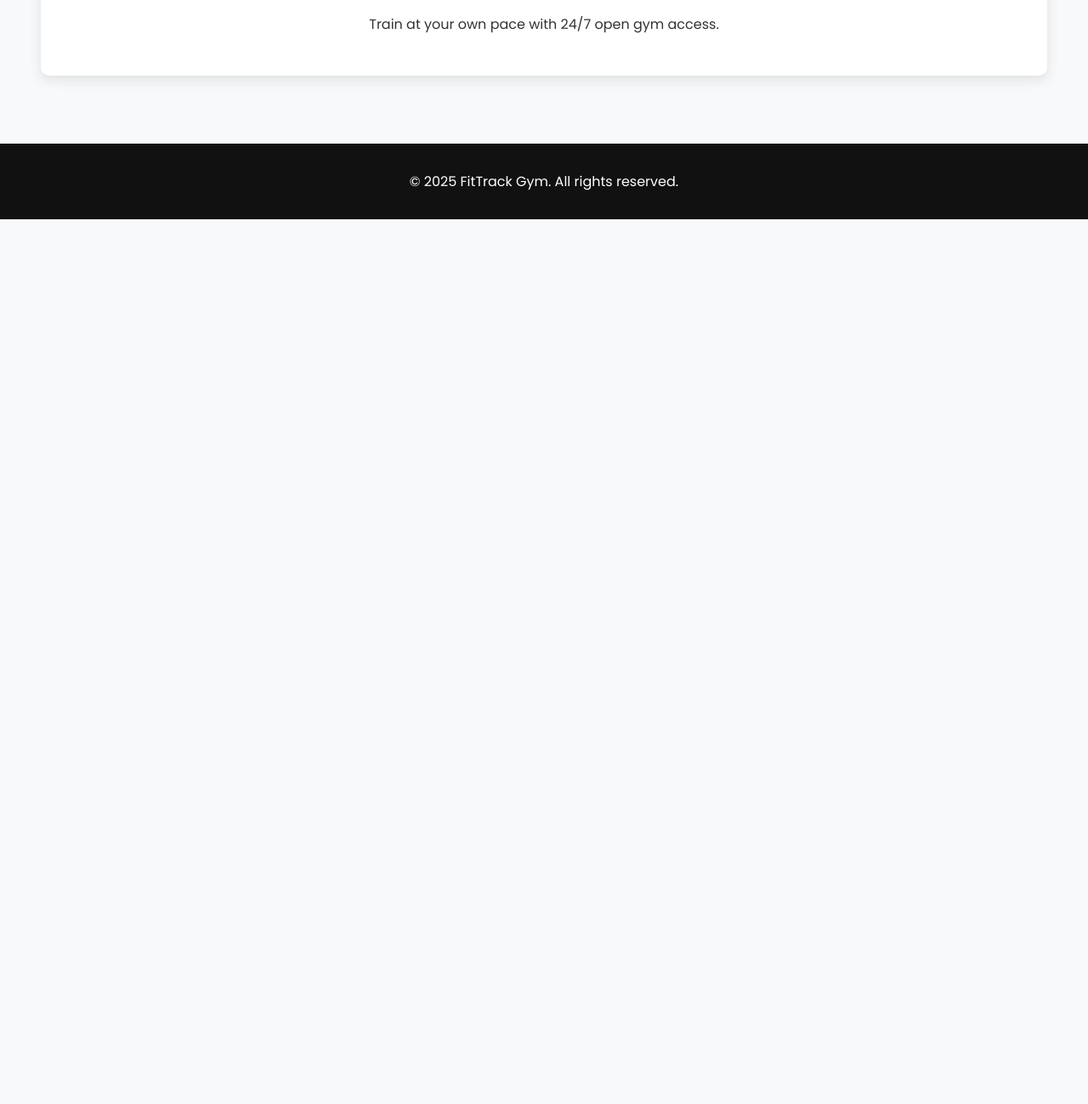
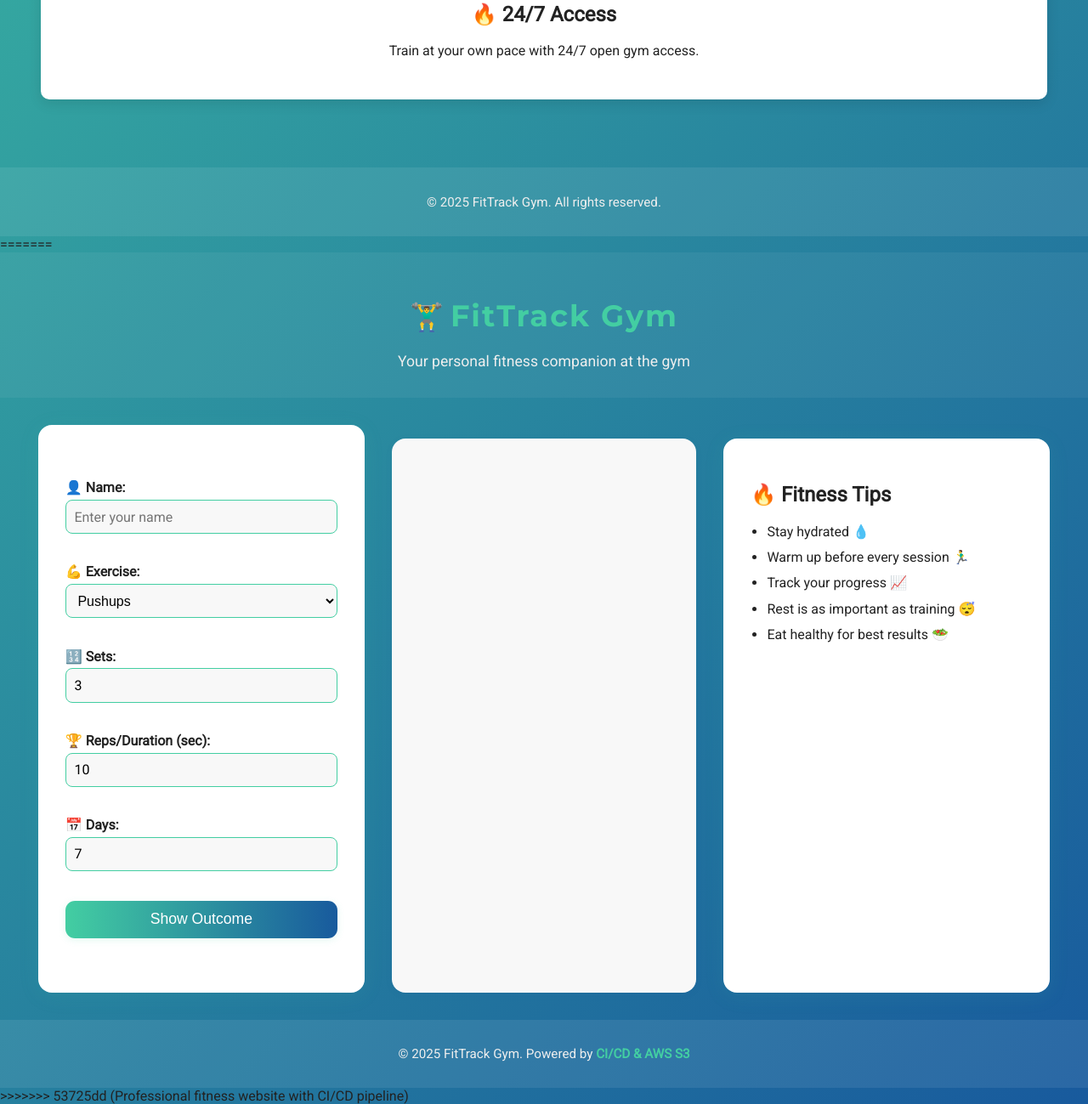
Before and after one commit to sanjayhar/Fitness-App, a plain HTML site: page index.html in a window 1280 px wide. Shown: the part 1362-2661 px from the top of the page at 85% size. Before the commit the page ends 1620 px from the top, so only its background shows below. Drawn offline with Linux system fonts and the light colour scheme.

Commit message:
Professional fitness website with CI/CD pipeline

```diff
--- /dev/null
+++ b/app.js
@@ -0,0 +1,38 @@
+document.getElementById("exerciseForm").addEventListener("submit", function(e) {
+  e.preventDefault();
+  const name = document.getElementById("name").value;
+  const exercise = document.getElementById("exercise").value;
+  const sets = parseInt(document.getElementById("sets").value);
+  const reps = parseInt(document.getElementById("reps").value);
+  const days = parseInt(document.getElementById("days").value);
+
+  let emoji = "";
+  let outcome = "";
+
+  switch(exercise) {
+    case "pushups":
+      emoji = "💪";
+      outcome = `${name}, after ${days} days of doing ${sets} sets × ${reps} pushups daily, your biceps and upper body will be stronger and more defined! ${emoji} Keep going!`;
+      break;
+    case "squats":
+      emoji = "🦵";
+      outcome = `${name}, ${sets} sets × ${reps} squats for ${days} days will supercharge your legs and glutes. Expect increased power and endurance! ${emoji}`;
+      break;
+    case "plank":
+      emoji = "🧱";
+      outcome = `${name}, holding plank for ${sets} sets × ${reps} seconds every day for ${days} days will give you an iron core and better posture! ${emoji}`;
+      break;
+    case "pullups":
+      emoji = "🏋️‍♂️";
+      outcome = `${name}, ${sets} sets × ${reps} pull-ups daily for ${days} days will sculpt your back and arms beautifully! ${emoji}`;
+      break;
+    case "lunges":
+      emoji = "🕴️";
+      outcome = `${name}, lunges (${sets} sets × ${reps}) for ${days} days will tone your legs and improve balance! ${emoji}`;
+      break;
+    default:
+      outcome = "Select a valid exercise!";
+  }
+
+  document.getElementById("result").innerHTML = `<strong>Outcome:</strong> <br>${outcome}`;
+});
--- a/index.html
+++ b/index.html
@@ -1,3 +1,4 @@
+<<<<<<< HEAD
 <html lang="en">
 <head>
   <meta charset="UTF-8">
@@ -44,3 +45,70 @@
   </footer>
 </body>
 </html>
+=======
+<!DOCTYPE html>
+<html lang="en">
+<head>
+  <meta charset="UTF-8">
+  <title>🏋️‍♂️ Gym Fitness Tracker</title>
+  <meta name="viewport" content="width=device-width, initial-scale=1">
+  <link rel="stylesheet" href="style.css">
+  <link rel="preconnect" href="https://fonts.googleapis.com">
+  <link href="https://fonts.googleapis.com/css2?family=Montserrat:wght@700&family=Roboto:wght@400&display=swap" rel="stylesheet">
+</head>
+<body>
+  <header>
+    <h1>🏋️‍♂️ <span class="fancy-title">FitTrack Gym</span></h1>
+    <p class="subtitle">Your personal fitness companion at the gym</p>
+  </header>
+  <main>
+    <section class="form-section">
+      <form id="exerciseForm">
+        <div class="form-group">
+          <label for="name">👤 Name:</label>
+          <input type="text" id="name" required placeholder="Enter your name">
+        </div>
+        <div class="form-group">
+          <label for="exercise">💪 Exercise:</label>
+          <select id="exercise">
+            <option value="pushups">Pushups</option>
+            <option value="squats">Squats</option>
+            <option value="plank">Plank</option>
+            <option value="pullups">Pull-ups</option>
+            <option value="lunges">Lunges</option>
+          </select>
+        </div>
+        <div class="form-group">
+          <label for="sets">🔢 Sets:</label>
+          <input type="number" id="sets" min="1" max="10" value="3">
+        </div>
+        <div class="form-group">
+          <label for="reps">🏆 Reps/Duration (sec):</label>
+          <input type="number" id="reps" min="1" max="100" value="10">
+        </div>
+        <div class="form-group">
+          <label for="days">📅 Days:</label>
+          <input type="number" id="days" min="1" max="30" value="7">
+        </div>
+        <button type="submit" class="submit-btn">Show Outcome</button>
+      </form>
+    </section>
+    <section id="result" class="result-section"></section>
+    <section class="tips-section">
+      <h2>🔥 Fitness Tips</h2>
+      <ul>
+        <li>Stay hydrated 💧</li>
+        <li>Warm up before every session 🏃‍♂️</li>
+        <li>Track your progress 📈</li>
+        <li>Rest is as important as training 😴</li>
+        <li>Eat healthy for best results 🥗</li>
+      </ul>
+    </section>
+  </main>
+  <footer>
+    <p>© 2025 FitTrack Gym. Powered by <span class="highlight">CI/CD & AWS S3</span></p>
+  </footer>
+  <script src="app.js"></script>
+</body>
+</html>
+>>>>>>> 53725dd (Professional fitness website with CI/CD pipeline)
--- /dev/null
+++ b/style.css
@@ -0,0 +1,119 @@
+body {
+  margin: 0;
+  padding: 0;
+  background: linear-gradient(135deg, #43cea2 0%, #185a9d 100%);
+  font-family: 'Roboto', Arial, sans-serif;
+  color: #222;
+}
+
+header {
+  text-align: center;
+  padding: 2rem 1rem 1rem 1rem;
+  background: rgba(255,255,255,0.05);
+}
+
+.fancy-title {
+  color: #43cea2;
+  font-family: 'Montserrat', sans-serif;
+  letter-spacing: 2px;
+  font-size: 2.2rem;
+}
+
+.subtitle {
+  font-size: 1.1rem;
+  color: #eee;
+}
+
+main {
+  display: flex;
+  flex-wrap: wrap;
+  justify-content: center;
+  gap: 2rem;
+  margin: 2rem 0;
+}
+
+.form-section, .tips-section {
+  background: #fff;
+  border-radius: 1rem;
+  box-shadow: 0 4px 24px rgba(67,206,162,0.1);
+  padding: 2rem;
+  min-width: 320px;
+  max-width: 380px;
+}
+
+.form-group {
+  margin-bottom: 1.2rem;
+}
+
+label {
+  display: block;
+  font-weight: bold;
+  margin-bottom: 0.3rem;
+}
+
+input, select {
+  width: 100%;
+  padding: 0.6rem;
+  border-radius: 0.5rem;
+  border: 1px solid #43cea2;
+  font-size: 1rem;
+  background: #f8f8f8;
+}
+
+input:focus, select:focus {
+  border-color: #185a9d;
+  outline: none;
+}
+
+.submit-btn {
+  background: linear-gradient(90deg, #43cea2 0%, #185a9d 100%);
+  color: #fff;
+  font-size: 1.1rem;
+  padding: 0.7rem 1.5rem;
+  border: none;
+  border-radius: 0.7rem;
+  cursor: pointer;
+  box-shadow: 0 2px 8px rgba(67,206,162,0.15);
+  transition: background 0.3s;
+}
+
+.submit-btn:hover {
+  background: linear-gradient(90deg, #185a9d 0%, #43cea2 100%);
+}
+
+.result-section {
+  margin-top: 1rem;
+  background: #f8f8f8;
+  border-radius: 1rem;
+  padding: 1.2rem;
+  font-size: 1.1rem;
+  color: #185a9d;
+  box-shadow: 0 2px 8px rgba(24,90,157,0.07);
+  min-width: 320px;
+}
+
+.tips-section {
+  margin-top: 1rem;
+}
+
+.tips-section ul {
+  padding-left: 1.2rem;
+}
+
+.tips-section li {
+  margin-bottom: 0.7rem;
+  font-size: 1rem;
+}
+
+footer {
+  text-align: center;
+  padding: 1rem;
+  background: rgba(255,255,255,0.08);
+  color: #eee;
+  font-size: 0.95rem;
+}
+
+.highlight {
+  color: #43cea2;
+  font-weight: bold;
+}
```
Also changed, not shown: .github/workflows/main.yml.
